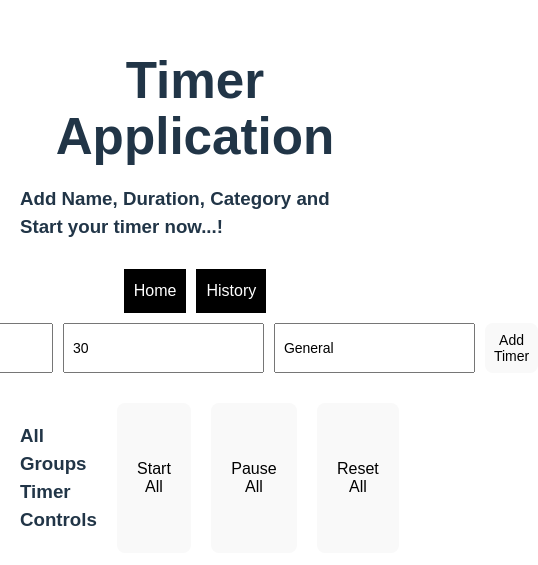
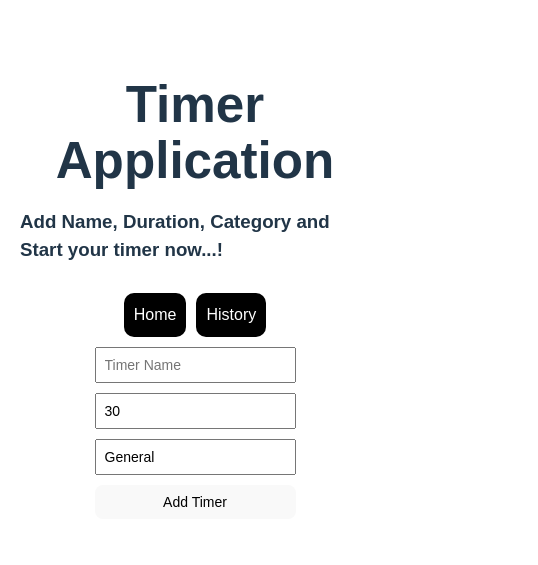
Before and after one commit to shravanjoshihydi/MultiTimer-HealthFlex, a React (Vite) app: page / in a window 390 px wide. Shown: the part 131-696 px from the top of the page, 538 px wide, since content can reach past the window. Built offline with nearby package versions, Linux system fonts and the light colour scheme.

Commit message:
added css changes

```diff
--- a/src/App.css
+++ b/src/App.css
@@ -26,4 +26,5 @@ nav a,nav a:hover{
   background-color: #000;
   color:#fff;
   padding: 10px;
+  border-radius: 10px;
 }
--- a/src/App.jsx
+++ b/src/App.jsx
@@ -43,18 +43,6 @@ const App = () => {
     }
   };
 
-  const updateGroupTimers = (status) => {
-    setTimers((prev) =>
-      prev.map((timer) => {
-        if (status === "reset") {
-          setHistory(historyPrev => historyPrev.filter(h => h.name !== timer.name));
-          return { ...timer, status: 'Paused', remaining: timer.duration };
-        }
-        return { ...timer, status: status };
-      })
-    );
-  };
-
   return (
     <Router>
       <div className="app-container">
@@ -69,21 +57,7 @@ const App = () => {
             path="/"
             element={
               <>
-                <TimerForm
-                  addTimer={(timer) => setTimers([...timers, timer])}
-                />
-                <div className="group-controls">
-                  <h3>All Groups Timer Controls</h3>
-                  <button onClick={() => updateGroupTimers("Running")}>
-                    Start All
-                  </button>
-                  <button onClick={() => updateGroupTimers("Paused")}>
-                    Pause All
-                  </button>
-                  <button onClick={() => updateGroupTimers("reset")}>
-                    Reset All
-                  </button>
-                </div>
+                <TimerForm addTimer={(timer) => setTimers([...timers, timer])}/>
                 <TimerList timers={timers} updateTimer={updateTimer} completeTimer={completeTimer}/>
               </>
             }
--- a/src/components/TimerForm.css
+++ b/src/components/TimerForm.css
@@ -9,3 +9,8 @@
   padding: 8px;
   font-size: 14px;
 }
+@media (max-width:767px){
+    .timer-form{
+        flex-direction: column;
+    }
+}
--- a/src/components/TimerList.css
+++ b/src/components/TimerList.css
@@ -14,7 +14,9 @@
 .category-header h2 {
   margin: 0;
 }
-
+.category-buttons{
+    display: flex;
+}
 .category-header button {
   margin-left: 5px;
   padding: 4px 8px;
--- a/src/components/TimerList.jsx
+++ b/src/components/TimerList.jsx
@@ -15,7 +15,7 @@ const TimerList = ({ timers, updateTimer, completeTimer }) => {
         <div key={cat} className="timer-category">
           <div className="category-header">
             <h2>{cat}</h2>
-            <div>
+            <div className="category-buttons">
               <button
                 onClick={() =>
                   grouped[cat].forEach((t) =>
```
